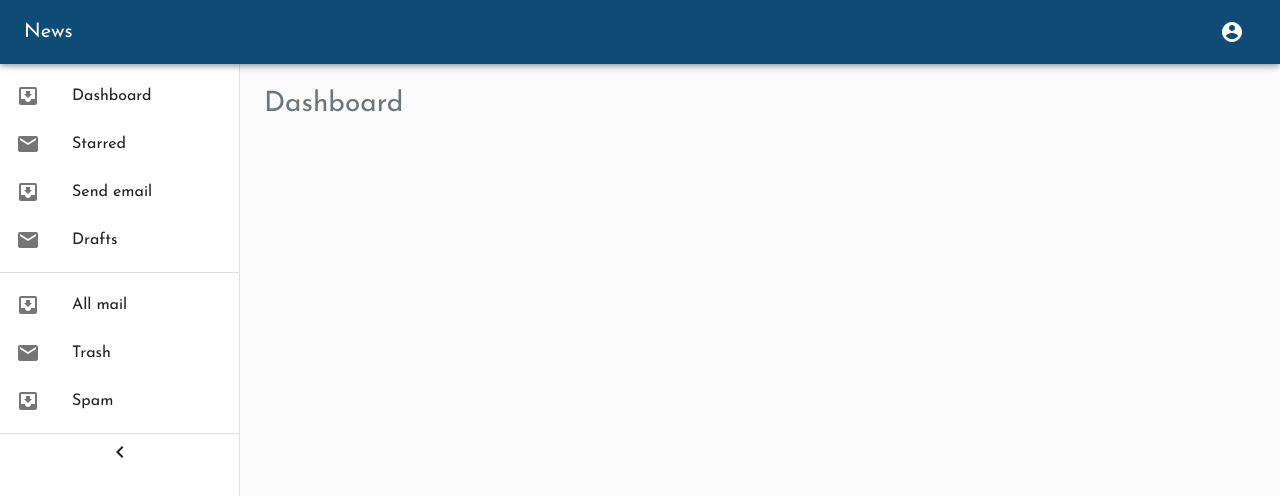
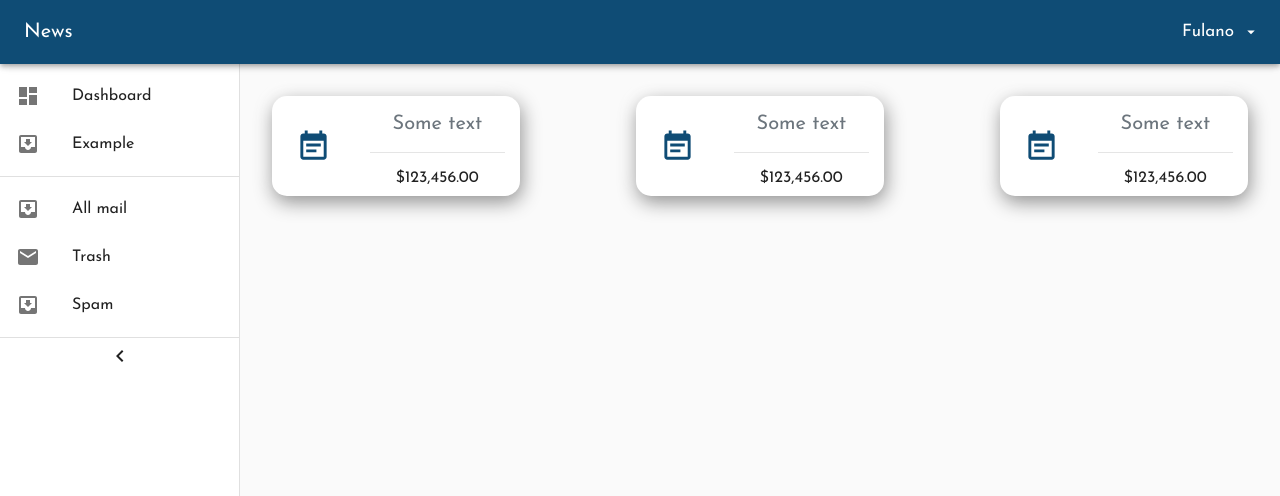
Before and after one commit to JE1999/Sistema-citas-medicas-ReactJS, a React (Create React App) app: page / in a window 1280 px wide. Both pictures are taken after typing "Sample", "Sample123" into the empty fields and a click on the button "LOGIN". Shown: the top 496 px of the page. Built offline with nearby package versions, Linux system fonts and the light colour scheme.

Commit message:
Card dashboard

```diff
--- a/package.json
+++ b/package.json
@@ -3,6 +3,9 @@
   "version": "0.1.0",
   "private": true,
   "dependencies": {
+    "@devexpress/dx-react-chart": "^2.6.3",
+    "@devexpress/dx-react-chart-material-ui": "^2.6.3",
+    "@devexpress/dx-react-core": "^2.6.3",
     "@material-ui/core": "^4.9.14",
     "@material-ui/icons": "^4.9.1",
     "@material-ui/styles": "^4.9.14",
--- a/src/Components/Layout/Components/AppBar.js
+++ b/src/Components/Layout/Components/AppBar.js
@@ -3,11 +3,11 @@ import { makeStyles } from '@material-ui/core/styles';
 import AppBar from '@material-ui/core/AppBar';
 import Toolbar from '@material-ui/core/Toolbar';
 import Typography from '@material-ui/core/Typography';
-import AccountCircle from '@material-ui/icons/AccountCircle';
-import IconButton from '@material-ui/core/IconButton';
 import Menu from '@material-ui/core/Menu';
 import MenuItem from '@material-ui/core/MenuItem';
 import Fade from '@material-ui/core/Fade';
+import Button from '@material-ui/core/Button';
+import ArrowDropDownIcon from '@material-ui/icons/ArrowDropDown';
 
 const useStyles = makeStyles((theme) => ({
   appBar:{
@@ -19,6 +19,11 @@ const useStyles = makeStyles((theme) => ({
   },
   title: {
     flexGrow: 1,
+  },
+  button: {
+    margin: theme.spacing(1),
+    textTransform: 'none',
+    fontSize: '17px'
   },
 }));
 
@@ -43,10 +48,16 @@ export default function ButtonAppBar() {
             News
           </Typography>
 
-          <div>
-            <IconButton color="inherit" aria-controls="fade-menu" aria-haspopup="true" onClick={handleClick}>
-                <AccountCircle/>
-            </IconButton>
+          <div className="row">
+            <Button
+              color="inherit"
+              size="small"
+              className={classes.button}
+              onClick={handleClick}
+              endIcon={<ArrowDropDownIcon/>}
+            >
+              Fulano
+            </Button>
             <Menu
                 id="fade-menu"
                 anchorEl={anchorEl}
--- a/src/Components/Layout/index.js
+++ b/src/Components/Layout/index.js
@@ -13,6 +13,7 @@ import ListItemText from '@material-ui/core/ListItemText';
 import InboxIcon from '@material-ui/icons/MoveToInbox';
 import MailIcon from '@material-ui/icons/Mail';
 import Button from '@material-ui/core/Button';
+import DashboardIcon from '@material-ui/icons/Dashboard';
 
 //Components
 import MyAppBar from './Components/AppBar'
@@ -107,12 +108,25 @@ export default function MiniDrawer({children}) {
       >
       <div className={classes.toolbar}/>
         <List>
-          {['Dashboard', 'Starred', 'Send email', 'Drafts'].map((text, index) => (
-            <ListItem button key={text}>
-              <ListItemIcon>{index % 2 === 0 ? <InboxIcon /> : <MailIcon />}</ListItemIcon>
-              <ListItemText primary={text} />
+
+          <ListItem button>
+            <ListItemIcon>
+              <DashboardIcon/>
+            </ListItemIcon>
+            <ListItemText>
+              Dashboard
+            </ListItemText>
           </ListItem>
-          ))}
+
+          <ListItem button>
+            <ListItemIcon>
+              <InboxIcon/>
+            </ListItemIcon>
+            <ListItemText>
+              Example
+            </ListItemText>
+          </ListItem>
+
         </List>
         <Divider />
         <List>
--- /dev/null
+++ b/src/Pages/Dashboard/app.js
@@ -0,0 +1,44 @@
+import React from 'react'
+import EventNoteIcon from '@material-ui/icons/EventNote';
+
+export default function (){
+
+    return(
+        <>
+            <div className="container-fluid">
+                <div className="row d-flex justify-content-between">
+                    <div className="col-12 col-md-6 col-lg-4 col-xl-3 m-2 shadow-app">
+                        <div className="row d-flex align-items-center">
+                            <div className="col-4 text-center"><EventNoteIcon className="text-app" fontSize="large"/></div>
+                            <div className="col-8 text-center">
+                                <h5 className="text-muted mb-0 mt-3">Some text</h5>
+                                <hr/>
+                                <h6>$123,456.00</h6>
+                            </div>
+                        </div>
+                    </div>
+                    <div className="col-12 col-md-6 col-lg-4 col-xl-3 m-2 shadow-app">
+                        <div className="row d-flex align-items-center">
+                            <div className="col-4 text-center"><EventNoteIcon className="text-app" fontSize="large"/></div>
+                            <div className="col-8 text-center">
+                                <h5 className="text-muted mb-0 mt-3">Some text</h5>
+                                <hr/>
+                                <h6>$123,456.00</h6>
+                            </div>
+                        </div>
+                    </div>
+                    <div className="col-12 col-md-6 col-lg-4 col-xl-3 m-2 shadow-app">
+                        <div className="row d-flex align-items-center">
+                            <div className="col-4 text-center"><EventNoteIcon className="text-app" fontSize="large"/></div>
+                            <div className="col-8 text-center">
+                                <h5 className="text-muted mb-0 mt-3">Some text</h5>
+                                <hr/>
+                                <h6>$123,456.00</h6>
+                            </div>
+                        </div>
+                    </div>
+                </div>
+            </div>
+        </>
+    )
+}
--- a/src/Pages/Dashboard/index.js
+++ b/src/Pages/Dashboard/index.js
@@ -3,11 +3,15 @@ import React from 'react'
 //LAYOUT
 import Layout from '../../Components/Layout'
 
+import App from './app'
+
 export default function (){
 
     return(
         <Layout>
-            <h3 className="text-muted">Dashboard</h3>
+
+            <App/>
+
         </Layout>
     )
 }
--- a/src/Pages/Login/index.js
+++ b/src/Pages/Login/index.js
@@ -4,6 +4,7 @@ import URLS from '../../Routes/Urls'
 import { makeStyles } from '@material-ui/core/styles';
 import Button from '@material-ui/core/Button';
 import TextField from '@material-ui/core/TextField';
+import LockOpenIcon from '@material-ui/icons/LockOpen';
 
 const useStyles = makeStyles((theme) => ({
   button: {
@@ -32,8 +33,8 @@ export default function (){
         <div className="landing-page">
             <div className="container page-content">
                 <div className="row d-flex justify-content-center">
-                    <div className="col-11 col-sm-8 col-md-6 col-lg-4 my-5 px-3 py-4 bg-white shadow border">
-                        <h3 className="mb-4 text-center">Login</h3>
+                    <div className="col-11 col-sm-8 col-md-6 col-lg-4 my-5 px-3 pt-5 pb-3 rounded bg-white">
+                        <h2 className="mb-5 text-center">Login <LockOpenIcon/></h2>
                         <form
                             onSubmit={handleSubmit}
                         >
@@ -61,6 +62,7 @@ export default function (){
                             <Button
                                 fullWidth
                                 variant="contained"
+                                size="large"
                                 className={classes.button}
                                 type="submit"
                             >
--- a/src/index.css
+++ b/src/index.css
@@ -1,5 +1,14 @@
 body{
     font-family: 'Josefin Sans', sans-serif !important;
+}
+
+.text-app{color: #0f4c75 !important;} .bg-app{background: #0f4c75 !important;}
+
+.shadow-app{
+    border-radius: 15px !important;
+    background: #ffffff;
+    box-shadow:  1.5px 6px 19px #8f8f8f,
+    -6px -6px 19px #ffffff;
 }
 
 /*LOGIN*/
@@ -19,8 +28,8 @@ body{
     height: 100%;
     background: url(./Images/bg-login.jpg) no-repeat;
     background-size: cover;
-    opacity: .3;
-    animation: anim 100s linear infinite;
+    opacity: .4;
+    animation: anim 75s linear infinite;
 }
 
 @keyframes anim {
```
Also changed, not shown: 1 other file (tests, documents, lock files or other folders). Lines whose indentation alone changed are shown as unchanged.
